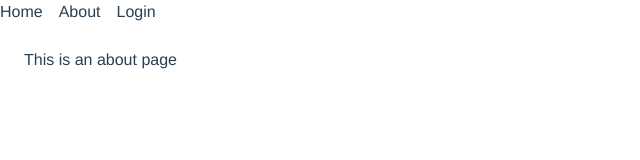
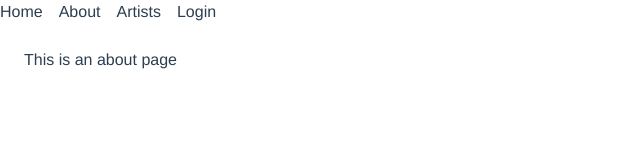
Before and after one commit to Biggsen/tunicious, a Vue app in the folder client/: page /about in a window 1280 px wide. Shown: the top 160 px of the page, without its empty margins (0-640 px from the left). Built offline with nearby package versions, Linux system fonts and the light colour scheme.

Commit message:
Navbar propping 'auth' and properly shows Login/Logout. Runs parent logout().

```diff
--- a/client/src/components/Navbar.vue
+++ b/client/src/components/Navbar.vue
@@ -2,9 +2,9 @@
     <div class="flex">
         <router-link to="/" class="mr-4">Home</router-link>
         <router-link to="/about" class="mr-4">About</router-link>
-        <router-link to="/login" v-if="!loggedIn">Login</router-link>
-        <p v-if="loggedIn">Logged in</p>
-        <button v-on:click="logout()" v-if="loggedIn">Logout</button>
+        <router-link to="/artists" class="mr-4">Artists</router-link>
+        <router-link to="/login" class="mr-4" v-if="!auth">Login</router-link>
+        <button v-on:click="logout()" v-if="auth">Logout</button>
     </div>
 </template>
 
@@ -12,13 +12,14 @@
 export default {
 
   name: 'Navbar',
-  props: ['loggedIn'],
+  props: ['auth'],
   data () {
     return {}
   },
   methods: {
     logout: function() {
         localStorage.removeItem('user-token')
+        this.$parent.logout()
         this.$router.push('/login')
     }
   }
```
